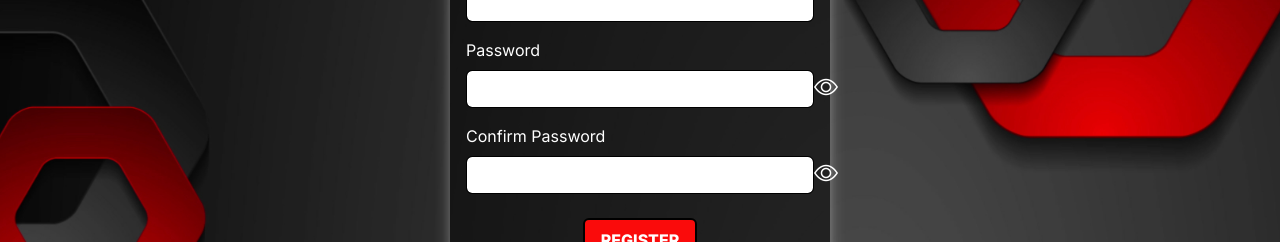
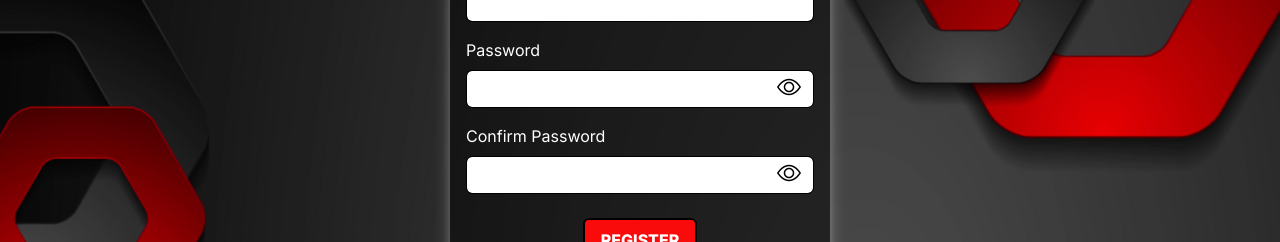
Before and after one commit to jaspherbagor/AutoConnect, a React (Create React App) app in the folder front-end/: page /register in a window 1280 px wide. Shown: the part 458-700 px from the top of the page. Built offline with nearby package versions, Linux system fonts and the light colour scheme.

Commit message:
added styles to the toggle password visibility icon

```diff
--- a/front-end/src/components/pages/client/register.jsx
+++ b/front-end/src/components/pages/client/register.jsx
@@ -27,20 +27,20 @@ const Register = () => {
               <input type="email" className="form-control" id="email" name="email"/>
             </div>
             <div className="mb-3">
-              <label for="password" className="form-label">Password</label>
+              <label htmlFor="password" className="form-label">Password</label>
               <div className="d-flex">
                 <input type="password" className="form-control" id="password" name="password"/>
                 <span className="view-password">
-                <i class="bi bi-eye fs-4 position-absolute" id="togglePassword"></i>
+                  <i className="bi bi-eye fs-4 position-absolute" id="togglePassword"></i>
                 </span>
               </div>
             </div>
             <div className="mb-3">
-              <label for="confirmPassword" className="form-label">Confirm Password</label>
+              <label htmlFor="confirmPassword" className="form-label">Confirm Password</label>
               <div className="d-flex">
                 <input type="password" className="form-control" id="confirmPassword" name="confirmPassword"/>
                 <span className="view-password">
-                <i class="bi bi-eye fs-4 position-absolute" id="toggleConfirmPassword"></i>
+                  <i className="bi bi-eye fs-4 position-absolute" id="toggleConfirmPassword"></i>
                 </span>
               </div>
             </div>
--- a/front-end/src/components/styles/client/register.css
+++ b/front-end/src/components/styles/client/register.css
@@ -60,3 +60,9 @@ html, body {
 .login-link:hover {
     color: var(--link-hover)
 }
+
+#togglePassword, #toggleConfirmPassword {
+    margin-left: -37px;
+    color:var(--text-color-dark);
+    z-index: 200;
+}
```
